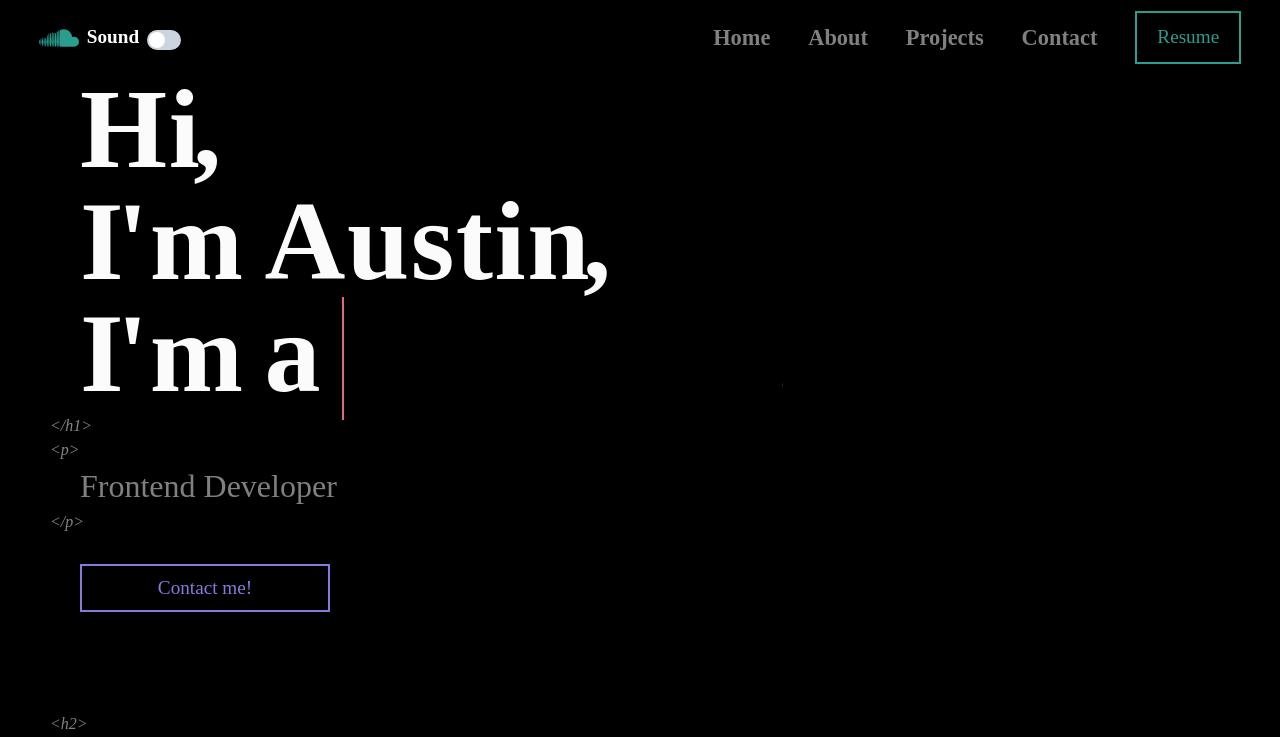
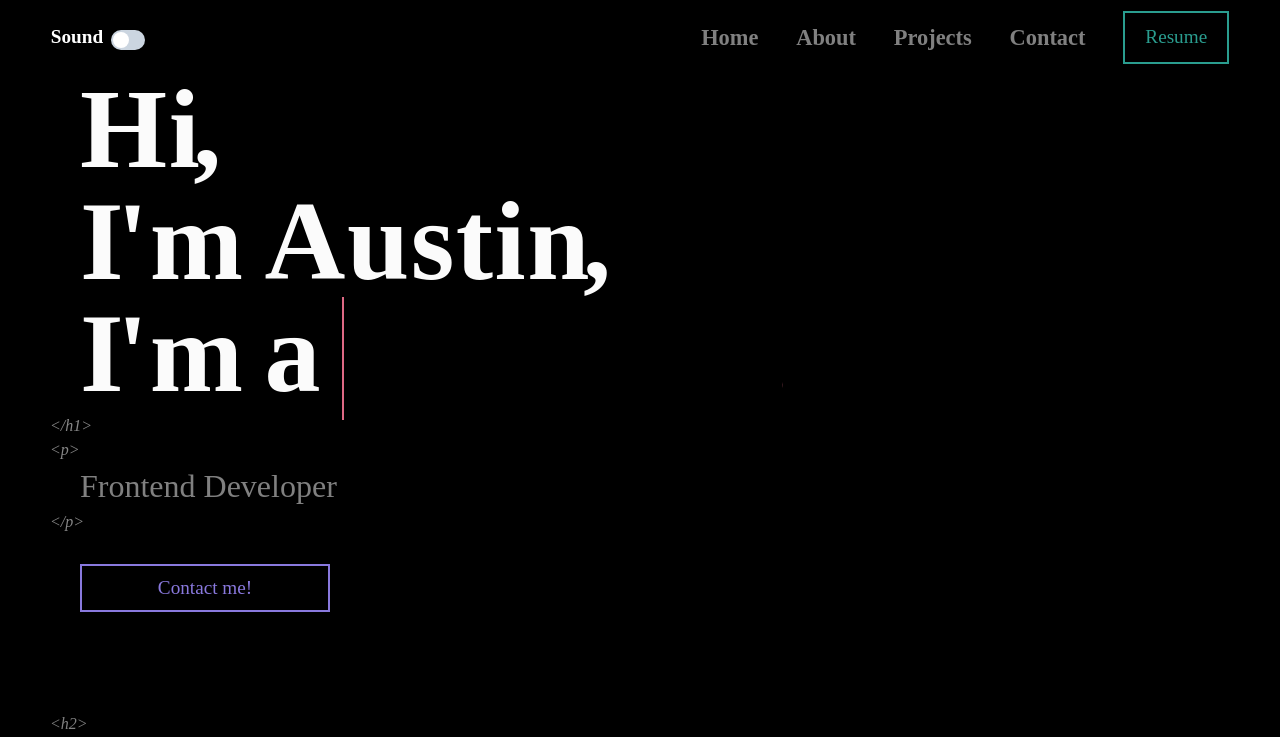
Before and after one commit to Austin7443/Austin-Portfolio, a React (Create React App) app: page / in a window 1280 px wide. Shown: the top 737 px of the page. Built offline with nearby package versions, Linux system fonts and the light colour scheme.

Commit message:
netlify deploy

```diff
--- a/src/components/Navbar2.js
+++ b/src/components/Navbar2.js
@@ -10,7 +10,7 @@ import {
   Flex,
 } from "@chakra-ui/react";
 import audio from "../components/audio.mp3";
-import { FaSoundcloud } from "react-icons/fa";
+//import { FaSoundcloud } from "react-icons/fa";
 import { GiHamburgerMenu } from "react-icons/gi";
 import { MdClose } from "react-icons/md";
 import "../index.css";
@@ -50,7 +50,7 @@ export const Navbar2 = () => {
   </Text>*/}
       <nav className="navbar">
         <HStack fontWeight={"semibold"} className="logo">
-          <FaSoundcloud size={["2.5rem"]} color={"#2A9D8F"} />
+          {/*<FaSoundcloud size={["2.5rem"]} color={"#2A9D8F"} />*/}
           <Text color={"#FFFFFF"} fontSize={["1rem", "1rem", "1.2rem"]}>
             Sound
           </Text>
```
